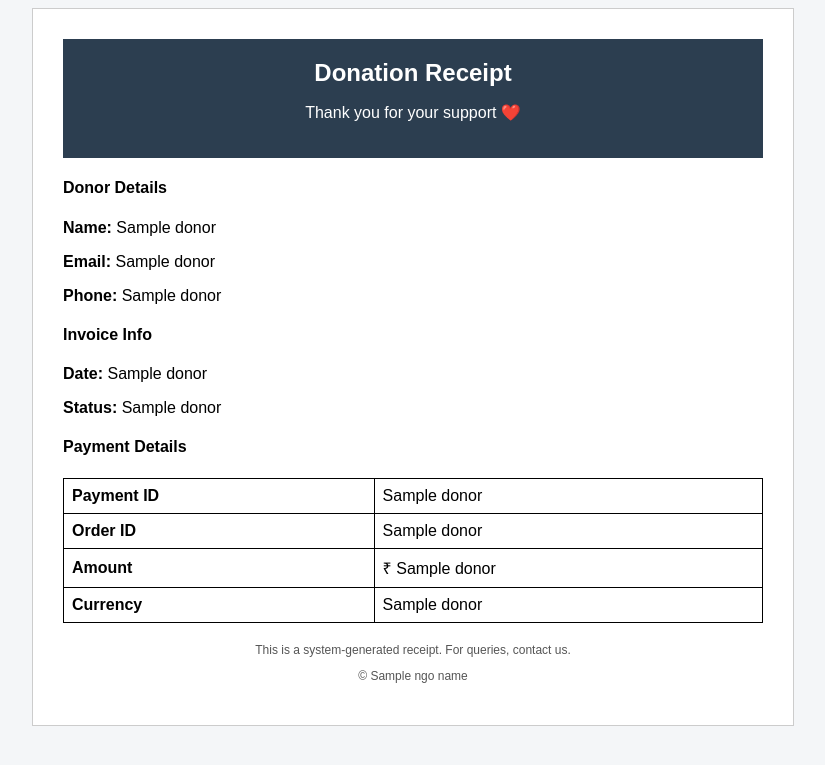
After one commit to nbharats/DonateKarma, a Flask app: template templates/invoice.html in a window 1280 px wide. The commit adds this page. Shown: the top 765 px of the page, without its empty margins (227-1052 px from the left). Run offline with Flask 3, Linux system fonts and the light colour scheme; the template is opened without the code that fills it: most values are stand-ins (such as "Sample title", 1, 10 or a date in 2020).

Commit message:
admin dashboard and invoice through mail completed

```diff
--- a/amail.py
+++ b/amail.py
@@ -13,3 +13,20 @@ def send_mail(subject,to,body):
     msg.set_content(body)
     server.send_message(msg=msg)
     server.close()
+
+def send_invoice_mail(subject,to,body,attachment,filename):
+    server=smtplib.SMTP_SSL('smtp.gmail.com',465)
+    server.login('bsn41003@gmail.com',app)
+    msg=EmailMessage()
+    msg['TO']=to
+    msg['FROM']='bsn41003@gmail.com'
+    msg['subject']=subject
+    msg.set_content(body)
+    msg.add_attachment(
+            attachment,
+            maintype='application',
+            subtype='pdf',
+            filename=filename
+        )
+    server.send_message(msg=msg)
+    server.close()
--- a/app.py
+++ b/app.py
@@ -1,12 +1,14 @@
-from flask import Flask,render_template,request,redirect,url_for,session,flash
+from flask import Flask,render_template,request,redirect,url_for,session,flash,jsonify
 from flask_session import Session
 import mysql.connector
 from generateotp import generateotp
-from amail import send_mail
+from amail import send_mail,send_invoice_mail
 from secrecttoken import encrypt,decrypt
 import bcrypt
 import razorpay
 from math import floor
+from io import BytesIO
+from xhtml2pdf import pisa
 
 app=Flask(__name__)
 app.secret_key='donatekarma'
@@ -136,7 +138,7 @@ def adminlogout():
     session.pop('admin',None)
 
     flash('Logged out successfully')
-    return redirect(url_for('adminlogin'))
+    return redirect(url_for('index'))
 
 @app.route('/deleteacc')
 def deleteacc():
@@ -158,10 +160,73 @@ def deleteacc():
         flash('Account deleted succesfully')
         return redirect(url_for('adminregister'))
 
-@app.route('/admindashboard')
+@app.route('/admindashboard',methods=['GET','POST'])
 def admindashboard():
-    return render_template('admindashboard.html')
+    if not session.get('admin'):
+        flash('Please login to proceed')
+        return redirect(url_for('adminlogin'))
 
+    try:
+        cursor=database.cursor(buffered=True)
+        # Stats Cards
+        cursor.execute('select sum(amount),count(*) from donations where status="paid"')
+        dontion_data=cursor.fetchone()
+        print(dontion_data)
+        cursor.execute('select count(*) from campaigns where status="active"')
+        campaigns_count=cursor.fetchone()[0]
+
+        print(campaigns_count)
+        cursor.execute('select count(*) from ngos where status="active"')
+        ngos_count=cursor.fetchone()[0]
+        print(ngos_count)
+
+        # RECENT DONATIONS
+        cursor.execute('select d.amount, d.donor_name, d.status, d.created_at, c.name from donations d left join campaigns c on d.campaign_id=c.id where d.status="paid" order by d.created_at desc limit 5')
+        recent_donations=cursor.fetchall()
+        print(recent_donations)
+
+        # Charts Row
+        cursor.execute('select c.name, sum(d.amount)as total_amount from donations d left join campaigns c on d.campaign_id = c.id where d.status="paid" group by c.id order by total_amount')
+        top_campaigns=cursor.fetchall()
+        print(top_campaigns)
+        print([float(c[1]) for c in top_campaigns])
+        print([c[0] for c in top_campaigns])
+
+        cursor.close()
+
+
+
+    except Exception as e:
+        print(e)
+        flash('Could not fetch details')
+        return redirect(url_for('admindashboard'))
+
+    # return render_template('admindashboard.html',total_donations=dontion_data[1],total_amount=dontion_data[0],active_campaigns=campaigns_count,total_ngos=ngos_count,recent_donations=recent_donations, chart_labels=[c[0] for c in top_campaigns], chart_data=[float(c[1]) for c in top_campaigns])
+    return render_template('admindashboard.html',
+    total_donations=dontion_data[1],
+    total_amount=dontion_data[0],
+    active_campaigns=campaigns_count,
+    total_ngos=ngos_count,
+    recent_donations=recent_donations,
+    chart_labels=[c[0] for c in top_campaigns],  # Fixed spelling here
+    chart_data=[float(c[1]) for c in top_campaigns]
+    )
+
+# API for charts
+@app.route('/api/donation-trends')
+def donation_trends():
+    cursor = database.cursor(buffered=True)
+    cursor.execute("""
+        SELECT DATE(created_at) as date, SUM(amount) as total
+        FROM donations WHERE status='paid' AND created_at >= DATE_SUB(NOW(), INTERVAL 30 DAY)
+        GROUP BY DATE(created_at) ORDER BY date
+    """)
+    trends = cursor.fetchall()
+    cursor.close()
+    return jsonify({
+        'labels': [t[0] for t in trends],
+        'data': [float(t[1]) for t in trends]
+    })
 
 @app.route('/ngos',methods=['GET','POST'])
 def ngos():
@@ -574,7 +639,10 @@ def success_donation(campaignid):
                 print('exception',e)
                 flash('Could not store details')
                 return redirect(url_for('index'))
-
+            print(f'for sending mail {donation_data} \n\n {donation_dat}')
+            # return redirect(url_for('invoice',use=encrypt(donation_dat)))
+            invoice(use=donation_dat)
+            print('invoice invoked')
             return redirect(url_for('index'))
     except Exception as e:
         print(e)
@@ -582,4 +650,48 @@ def success_donation(campaignid):
         flash('Payment Failed ')
         return redirect(url_for('index'))
 
+# @app.route('/invoice/<use>')
+def invoice(use):
+    try:
+        user_details=use
+        print('user_details \n',user_details)
+        cursor=database.cursor(buffered=True)
+        cursor.execute('select * from donations where user_id=%s and campaign_id=%s order by created_at desc limit 1',[user_details[6],user_details[4]])
+        to_mail=cursor.fetchone()
+        cursor.execute('select name from ngos where id=%s',[to_mail[13]])
+        ngo=cursor.fetchone()[0]
+        cursor.execute('select name from campaigns where id=%s',[to_mail[9]])
+        campaign=cursor.fetchone()[0]
+        cursor.close()
+    except Exception as e :
+        print(e)
+        flash('couldnot retrive mail')
+        return redirect(url_for('index'))
+    html=render_template('invoice.html',donor=to_mail,ngo_name=ngo)
+    # Generate PDF
+    pdf = BytesIO()
+    pisa_status = pisa.CreatePDF(html, dest=pdf)
+
+    # Check for errors CORRECTLY
+    if pisa_status.err:
+        pdf.seek(0)
+        return f'PDF generation failed: {pdf.getvalue().decode("utf-8", "ignore")[:1000]}'
+
+    # Reset buffer position
+    pdf.seek(0)
+    try:
+        send_invoice_mail(
+            subject=f"Invoice #{campaign[:15]}...",
+            to=to_mail[7],
+            body=f"Hello,\n\nPlease find attached your invoice for #{campaign[:15]}.\n\nThank you!",
+            attachment=pdf.getvalue(),
+            filename=f'invoice_{to_mail[0]}.pdf'
+        )
+
+        flash('Invoice sent to your email successfully!')
+    except Exception as e:
+        print(e)
+        flash('could not send mail')
+        return redirect(url_for('index'))
+
 app.run(use_reloader=True,debug=True)
--- /dev/null
+++ b/templates/invoice.html
@@ -0,0 +1,69 @@
+<!DOCTYPE html>
+<html lang="en">
+<head>
+  <meta charset="UTF-8">
+  <title>DonateKarma Donation Invoice</title>
+  <style>
+    body {
+      font-family: Arial, sans-serif;
+      background-color: #f4f6f8;
+    }
+    .invoice-box {
+      background: #fff;
+      padding: 30px;
+      border: 1px solid #ccc;
+      width: 700px;
+      margin: auto;
+    }
+    .header {
+      background: #2c3e50;
+      color: #fff;
+      padding: 20px;
+      text-align: center;
+    }
+    h2 { margin: 0; }
+    table {
+      width: 100%;
+      border-collapse: collapse;
+      margin-top: 20px;
+    }
+    th, td {
+      border: 1px solid #000;
+      padding: 8px;
+      text-align: left;
+    }
+    .text-center { text-align: center; }
+    .footer { font-size: 12px; margin-top: 20px; text-align: center; color: #555; }
+  </style>
+</head>
+<body>
+  <div class="invoice-box">
+    <div class="header">
+      <h2>Donation Receipt</h2>
+      <p>Thank you for your support ❤️</p>
+    </div>
+
+    <h4>Donor Details</h4>
+    <p><strong>Name:</strong> {{ donor[6] }}</p>
+    <p><strong>Email:</strong> {{ donor[7] }}</p>
+    <p><strong>Phone:</strong> {{ donor[8] }}</p>
+
+    <h4>Invoice Info</h4>
+    <p><strong>Date:</strong> {{ donor[11] }}</p>
+    <p><strong>Status:</strong> {{ donor[10] }}</p>
+
+    <h4>Payment Details</h4>
+    <table>
+      <tr><th>Payment ID</th><td>{{ donor[1] }}</td></tr>
+      <tr><th>Order ID</th><td>{{ donor[2] }}</td></tr>
+      <tr><th>Amount</th><td>₹ {{ donor[4] }}</td></tr>
+      <tr><th>Currency</th><td>{{ donor[5] }}</td></tr>
+    </table>
+
+    <div class="footer">
+      <p>This is a system-generated receipt. For queries, contact us.</p>
+      <p>© {{ ngo_name }}</p>
+    </div>
+  </div>
+</body>
+</html>
```
Also changed, not shown: templates/admindashboard.html (+12 -12 lines), 4 other files.
